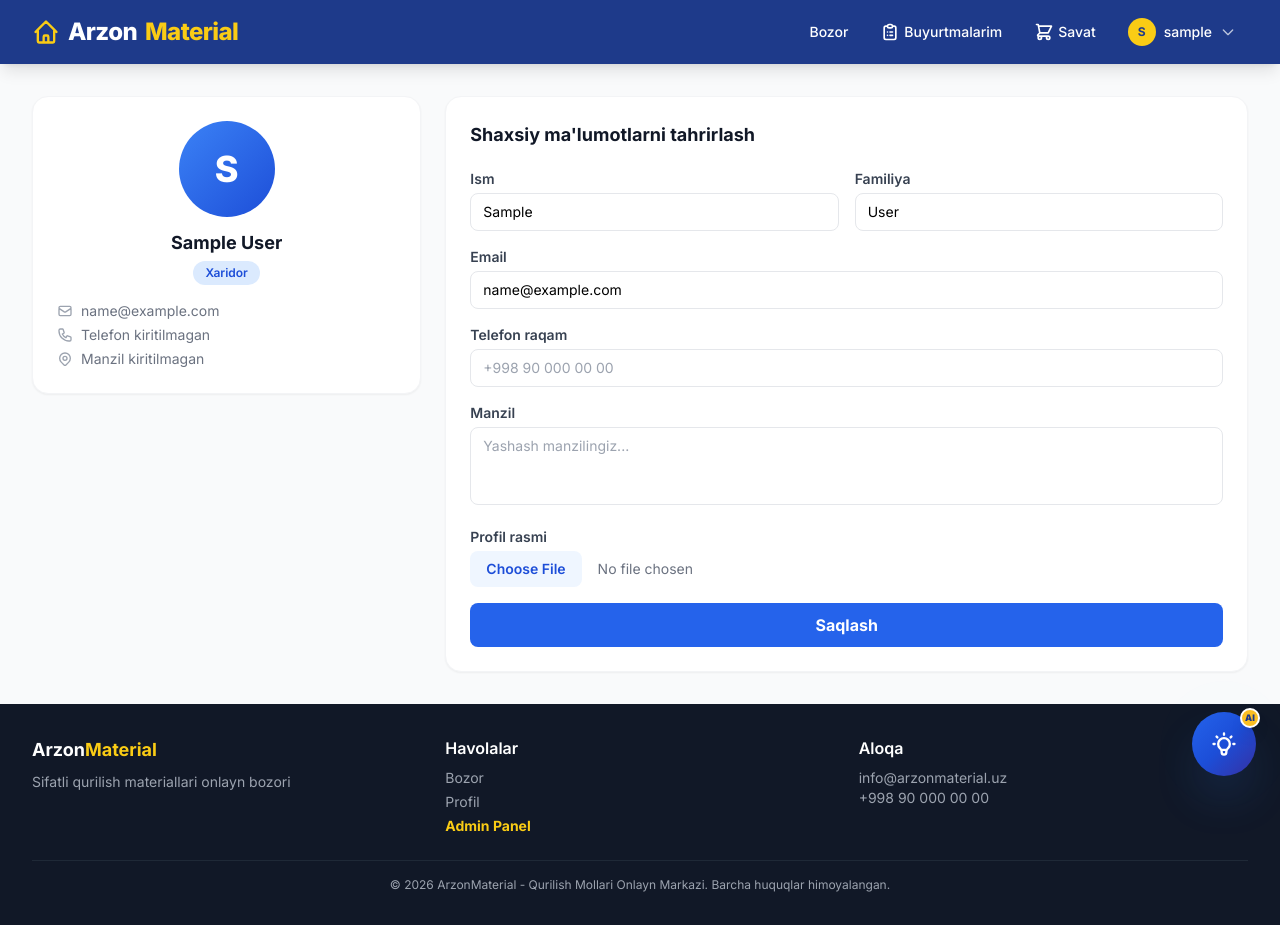
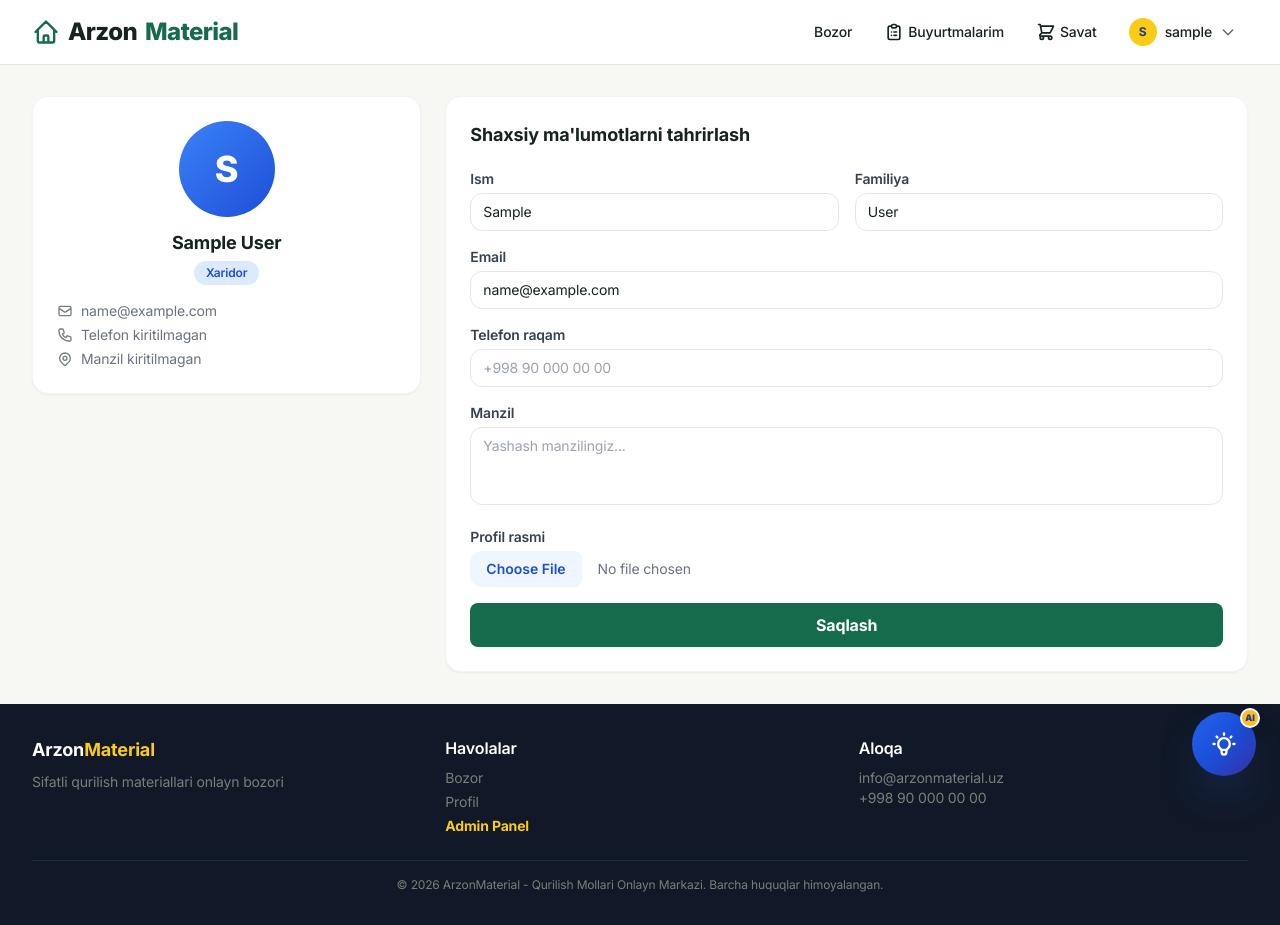
Before and after one commit to ilkhmovic/stroy-market, a Django app: page /profile/buyer/ in a window 1280 px wide. Run offline with Django 5.2, Linux system fonts and the light colour scheme; the visitor is signed in with stand-in values (Sample User, id 1); data that the repository does not hold is empty; some libraries are stand-ins or nearby versions.

Commit message:
Refresh marketplace visual system with clean modern styling

```diff
--- a/main/templates/main/base.html
+++ b/main/templates/main/base.html
@@ -9,7 +9,40 @@
     <style>
         body { font-family: 'Inter', sans-serif; }
         .line-clamp-2 { display: -webkit-box; -webkit-line-clamp: 2; -webkit-box-orient: vertical; overflow: hidden; }
-    </style>
+
+    /* ArzonMaterial — refreshed visual system */
+    :root { --am-ink:#17231d; --am-green:#176b4d; --am-lime:#d7f36a; --am-paper:#f7f8f3; --am-muted:#6b756e; }
+    html { scroll-behavior:smooth; }
+    body { font-family:'Inter',sans-serif; background:var(--am-paper)!important; color:var(--am-ink); letter-spacing:-.01em; }
+    body > nav { background:#fff!important; color:var(--am-ink)!important; box-shadow:0 1px 0 rgba(23,35,29,.08)!important; }
+    body > nav a { color:var(--am-ink); }
+    body > nav a:hover { background:#eef4ec!important; }
+    body > nav .text-yellow-400 { color:var(--am-green)!important; }
+    body > nav .bg-blue-900 { background:#fff!important; }
+    body > nav .max-w-7xl { max-width:1440px; }
+    main, #main-content { color:var(--am-ink); }
+    a { transition:color .18s ease,background-color .18s ease,transform .18s ease; }
+    input,select,textarea { border-radius:12px!important; }
+    button, [type=submit] { transition:transform .18s ease,box-shadow .18s ease,background-color .18s ease; }
+    button:hover, [type=submit]:hover { transform:translateY(-1px); }
+    .bg-blue-600 { background-color:var(--am-green)!important; }
+    .text-blue-600 { color:var(--am-green)!important; }
+    .hover\\:text-blue-600:hover { color:var(--am-green)!important; }
+    .border-blue-600 { border-color:var(--am-green)!important; }
+    .ring-blue-500 { --tw-ring-color:var(--am-green)!important; }
+    .shadow-blue-100 { --tw-shadow-color:rgba(23,107,77,.12)!important; }
+    .rounded-3xl { border-radius:22px!important; }
+    .shadow-xl { --tw-shadow:0 12px 35px -22px rgba(23,35,29,.22)!important; box-shadow:var(--tw-shadow)!important; }
+    .bg-gray-50 { background-color:var(--am-paper)!important; }
+    .text-gray-400 { color:#778078!important; }
+    .text-gray-900 { color:var(--am-ink)!important; }
+    .border-gray-50 { border-color:#e9ede6!important; }
+    @media(max-width:640px) {
+      body > nav .h-16 { min-height:64px;height:auto;padding-top:10px;padding-bottom:10px; }
+      body > nav .text-2xl { font-size:1.25rem; }
+    }
+
+</style>
 </head>
 <body class="flex flex-col min-h-screen bg-gray-50">
 
```
